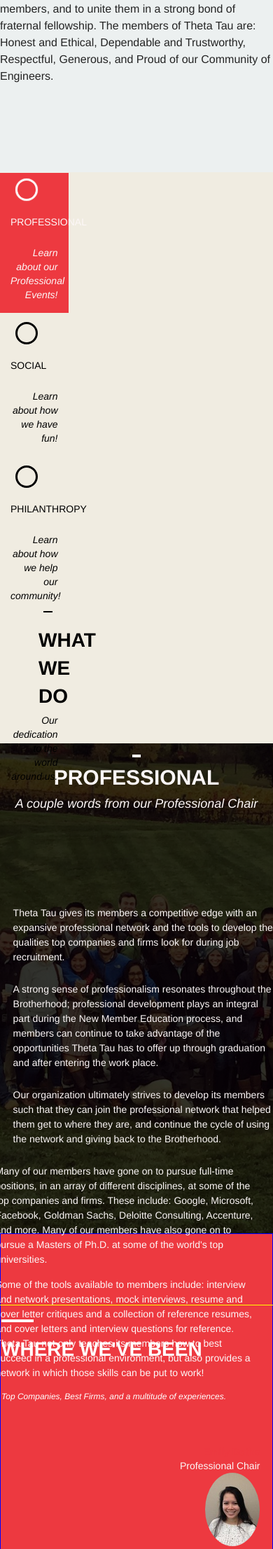
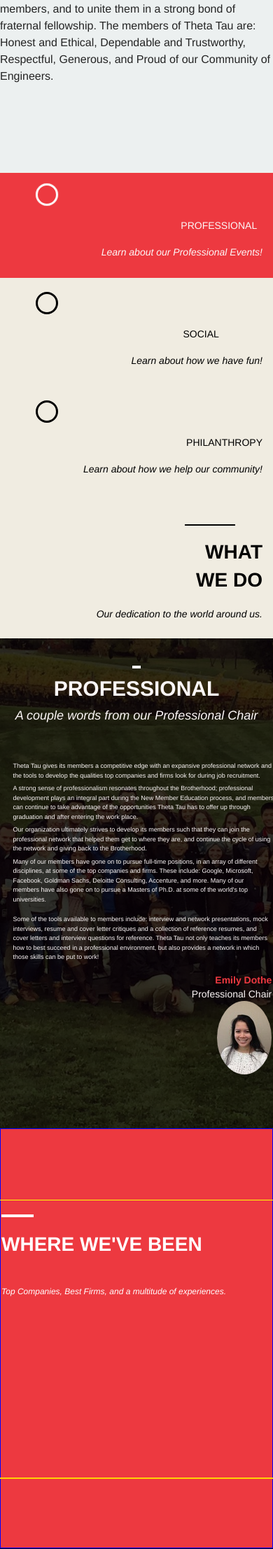
Before and after one commit to yuxiaotan/thetatauwebsite, a PHP site: page / in a window 390 px wide, after a click that opens the changed part. Shown: the part 997-3210 px from the top of the page at 70% size. Run offline with PHP 8.4, Linux system fonts and the light colour scheme.

Commit message:
Added mobile support up to Brothers

```diff
--- a/css/custom.css
+++ b/css/custom.css
@@ -192,6 +192,7 @@ ol, ul{list-style:none;}
     max-width:100%;
     max-height:15%;
     margin-bottom:5%;
+    margin-top:20%;
 }
 
 .italic{
@@ -246,14 +247,18 @@ ol, ul{list-style:none;}
     margin-left:74%;
 }
 
+
 .wwd-description-text-wrapper{
+    margin-top:5%;
     text-align:right;
     font-weight:bold;
     font-size:28px;
     padding-left:40px;
-    margin-bottom:5%;
 }
 
+.social-wrapper{
+    margin-top:20%;
+}
 #whatwedo > .tab-content {
     height:700px;
     color:#fcf7f7;
@@ -535,5 +540,10 @@ ol, ul{list-style:none;}
     height:370px;
 }
 
-.brothers-semester-2{
+.brother-img-modal{
+    min-height:100%;
 }
+.brother-img-modal>img{
+    height:100%;
+    width:100%;
+}
--- a/css/custom_modal.css
+++ b/css/custom_modal.css
@@ -11,3 +11,8 @@
     text-align:left;
     padding-bottom:5%;
 }
+
+html{
+    overflow-x:scroll;
+    overflow-y:inherit;
+}
--- /dev/null
+++ b/css/media.css
@@ -0,0 +1,59 @@
+/*
+ * THIS IS FOR WHAT WE DO - MOBILE VERSION
+ * */
+@media(max-width:800px){
+    .nav-tabs.nav-justified>li,
+    .nav-tabs.nav-justified>li.active{
+        max-width:100%;
+    }
+    .nav-tabs.nav-justified>li>a,
+    .nav-tabs.nav-justified>li.active>a{
+        max-height:150px;
+        padding-bottom:2%;
+        padding-top:2%;
+    }
+    .wwd-circle-text-wrapper{
+        margin-top:5%;
+    }
+
+    .wwd-circle, .wwd-circle-wrapper{
+        margin-top:2%;
+    }
+
+    .wwd-line{
+        margin-top:10%;
+        margin-bottom:5%;
+    }
+
+    .sem-role-wrapper{
+        padding-top:10%;
+        height:25%;
+    }
+    .sem-info-wrapper{
+        height:60%;
+    }
+
+    .sem-name{
+        padding-top:0%;
+    }
+
+    .sem-left-col-text>p{
+        margin-bottom:5px;
+    }
+
+    .sem-right-col-text{
+        margin-left: 2%;
+        padding-left: 6%;
+        padding-right: 2%
+
+    }
+
+    .misha-adrian > img{
+        font-size:14px;
+        max-width:25px;
+    }
+
+    .dothe-text-mobile>p{
+        font-size:9px;
+    }
+}
--- a/index.html
+++ b/index.html
@@ -19,6 +19,7 @@
     <link href="css/grayscale.css" rel="stylesheet">
     <link href="css/custom.css" rel="stylesheet">
     <link href="css/custom_modal.css" rel="stylesheet">
+    <link href="css/media.css" rel="stylesheet">
 
     <!-- Custom Fonts -->
     <link href="font-awesome/css/font-awesome.min.css" rel="stylesheet" type="text/css">
@@ -190,12 +184,12 @@
           <div class="sem-info-wrapper">
               <div class="row">
                 <div class="col-md-2"></div>
-                <div class="col-md-4 sem-left-col-text">
+                <div class="col-md-4 sem-left-col-text dothe-text-mobile">
                   <p> Theta Tau gives its members a competitive edge with an expansive professional network and the tools to develop the qualities top companies and firms look for during job recruitment.</p>
                   <p> A strong sense of professionalism resonates throughout the Brotherhood; professional development plays an integral part during the New Member Education process, and members can continue to take advantage of the opportunities Theta Tau has to offer up through graduation and after entering the work place. </p>
                   <p> Our organization ultimately strives to develop its members such that they can join the professional network that helped them get to where they are, and continue the cycle of using the network and giving back to the Brotherhood. </p>
                 </div>
-                <div class="col-md-4 sem-right-col-text">
+                <div class="col-md-4 sem-right-col-text dothe-text-mobile">
                   <p> Many of our members have gone on to pursue full-time positions, in an array of different disciplines, at some of the top companies and firms. These include: Google, Microsoft, Facebook, Goldman Sachs, Deloitte Consulting, Accenture, and more. Many of our members have also gone on to pursue a Masters of Ph.D. at some of the world's top universities. </p>
                   <p> Some of the tools available to members include: interview and network presentations, mock interviews, resume and cover letter critiques and a collection of reference resumes, and cover letters and interview questions for reference. Theta Tau not only teaches its members how to best succeed in a professional environment, but also provides a network in which those skills can be put to work!</p>
 
```
Also changed, not shown: other parts of index.html (+171 -10 lines).
